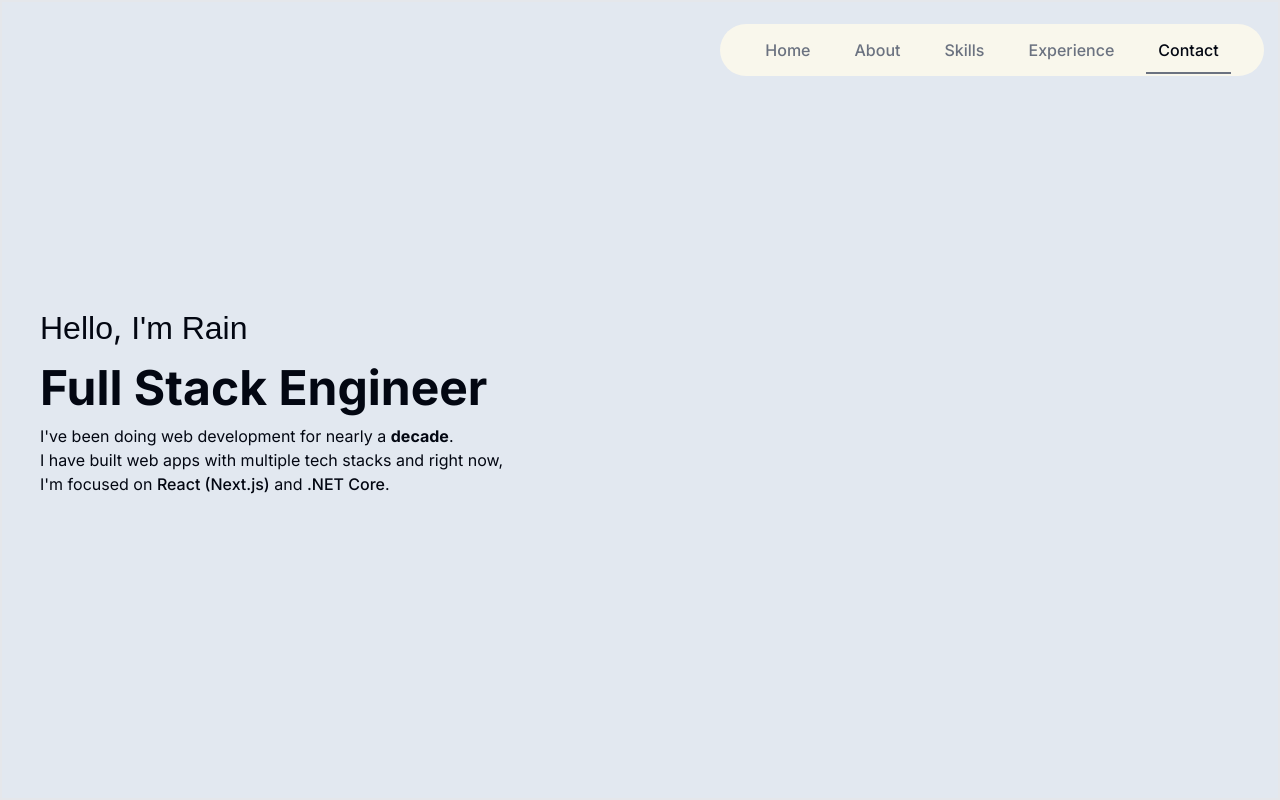
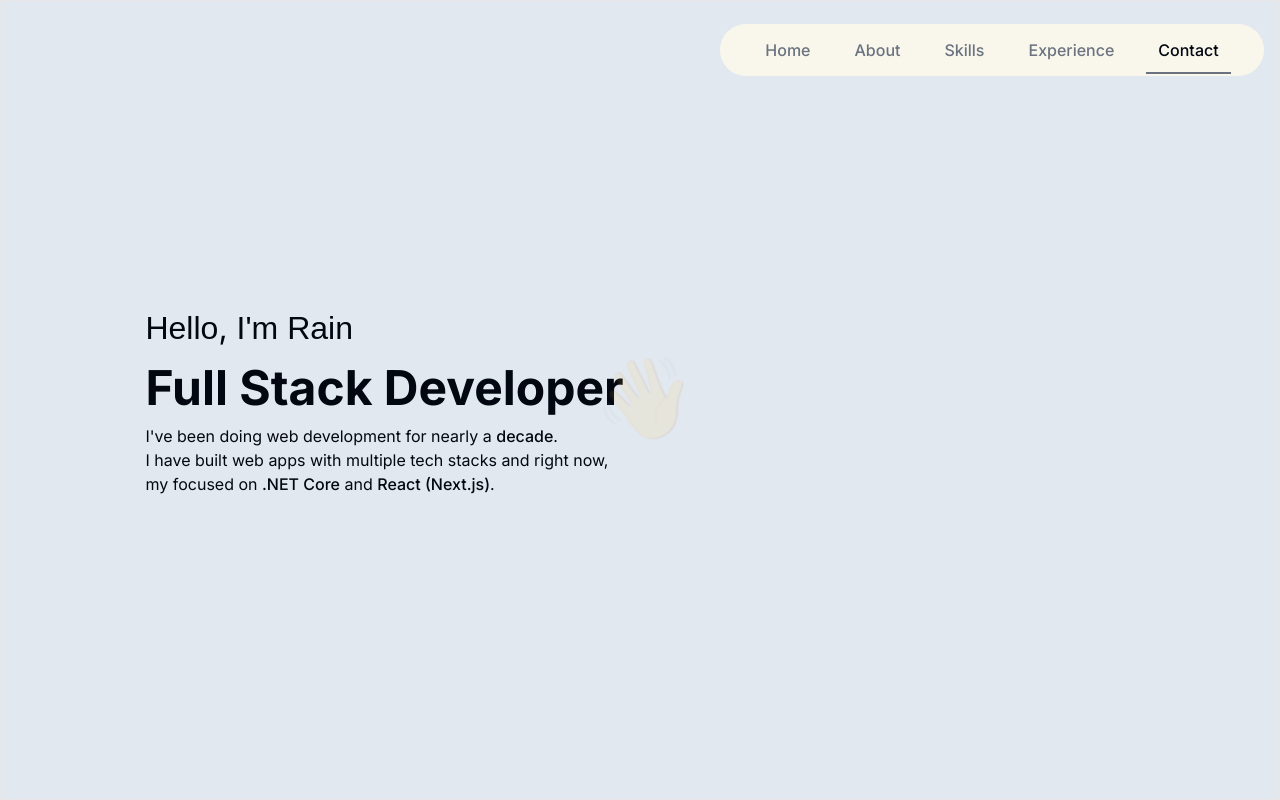
Before and after one commit to rain-over/portfolio, a Next.js app: page / in a window 1280 px wide. Shown: the top 800 px of the page. Built offline with nearby package versions, Linux system fonts and the light colour scheme; no server answers; a web font is replaced by a local one.

Commit message:
intro transitions

```diff
--- a/src/components/intro.tsx
+++ b/src/components/intro.tsx
@@ -24,19 +24,20 @@ import {
 import { FiDownload, FiMail } from 'react-icons/fi';
 
 import { useSectionInView } from '@/../lib/hooks';
-import profile from '@/../public/profile.png';
+import profile from '@/../public/profile_photo.png';
 import Link from 'next/link';
 import { Radley } from 'next/font/google';
 import { useEffect, useState } from 'react';
 import { blob } from 'stream/consumers';
+import { Console } from 'console';
+
+type JustifyContentProperty = 'center' | 'space-around';
 
 const transition: Transition = {
-  type: 'tween',
-  ease: 'easeIn',
-  // duration: 5,
-  // stiffness: 50,
-  // damping: 20,
-  // mass: 0.8,
+  type: 'spring',
+  // stiffness: 500,
+  damping: 30,
+  duration: 3,
 };
 
 const flexDirectionValues: React.CSSProperties['flexDirection'][] = [
@@ -45,6 +46,11 @@ const flexDirectionValues: React.CSSProperties['flexDirection'][] = [
   'row-reverse',
   'column-reverse',
 ];
+
+// const justifyContentValues: JustifyContentProperty = [
+//   'center',
+//   'space-between',
+// ];
 
 const radley = Radley({ subsets: ['latin'], weight: '400' });
 const radley_i = Radley({
@@ -69,14 +75,19 @@ export default function Intro() {
   const [flexDirection, setFlexDirection] = useState<
     React.CSSProperties['flexDirection']
   >(flexDirectionValues[0]);
+  const [justifyContent, setJustifyContent] =
+    useState<JustifyContentProperty>('center');
   const [width, setWidth] = useState('');
 
   const change = () => {
-    setFlexDirection(flexDirectionValues[1]);
-    setWidth('1200px');
+    console.log('change');
+    setJustifyContent('space-around');
+    // setFlexDirection(flexDirectionValues[1]);
+    // setWidth('1200px');
   };
+
   const { ref } = useSectionInView('Home');
-  const name = "I'm Rain";
+  const name: Array<String> = "I'm Rain   ".split('');
 
   const x = useMotionValue(200);
   const y = useMotionValue(200);
@@ -115,18 +126,13 @@ export default function Intro() {
         transition={{ delay: 1.2, duration: 2, ease: 'easeOut' }}
       ></motion.div>
       <motion.div
-        className="items-center flex justify-between"
-        layout
-        transition={transition}
-        style={{ flexDirection, width }}
-      >
-        <motion.div
+        className="absolute"
         animate={{
-            opacity: 0,
-            transitionEnd: { display: 'none' },
+          opacity: 0.1,
+          // transitionEnd: { display: 'none' },
         }}
-          transition={{ delay: 4 }}
-          onAnimationComplete={() => change()}
+        transition={{ delay: 1, duration: 0.8 }}
+        // onAnimationComplete={() => change()}
       >
         <motion.div
           className="text-[5rem] z-[1] origin-bottom-right rotate-[15deg]"
@@ -138,17 +144,22 @@ export default function Intro() {
           <span>👋</span>
         </motion.div>
       </motion.div>
-        <div>
+      <motion.div
+        className="intro-content items-center flex flex-row w-[1200px]"
+        style={{ justifyContent }}
+      >
+        <motion.div layout transition={transition}>
           <motion.div
             // className="text-[5rem]"
             initial={{ fontSize: '5rem' }}
             animate={{ fontSize: '2rem' }}
-            transition={{ delay: 5, duration: 1 }}
+            transition={{ delay: 3.3, duration: 1 }}
+            // onAnimationComplete={() => change()}
           >
             <span className={`${radley_i.className}`}>Hello</span>,{' '}
             <span className="sr-only">I'm Rain</span>
             <span aria-hidden>
-              {name.split('').map((c, i) => (
+              {name.map((c, i) => (
                 <motion.span
                   className={`${radley.className} inline-block whitespace-pre`}
                   key={i}
@@ -164,53 +175,67 @@ export default function Intro() {
                     delay: 2.2 + (i < 3 ? 0 : i) / 10,
                     duration: 0.01,
                   }}
+                  onAnimationComplete={() => i === name.length - 1 && change()}
                 >
                   {c}
                 </motion.span>
               ))}
             </span>
           </motion.div>
+          <motion.div>
+            <p>
+              <motion.span
+                className="inline-block font-bold text-[3rem]"
+                initial={{ opacity: 0, y: 150 }}
+                animate={{ opacity: 1, y: 0 }}
+                transition={{ ...transition, delay: 4 }}
+              >
+                Full Stack Developer
+              </motion.span>{' '}
+              <br />
+              <motion.span
+                className="inline-block"
+                initial={{ opacity: 0, y: 150 }}
+                animate={{ opacity: 1, y: 0 }}
+                transition={{ ...transition, delay: 5 }}
+              >
+                I've been doing web development for nearly a{' '}
+                <span className="font-medium">decade</span>. <br />I have built
+                web apps with multiple tech stacks and right now, <br />
+                my focused on <span className="font-medium ">
+                  .NET Core
+                </span>{' '}
+                and <span className="font-medium ">React (Next.js)</span>.
+              </motion.span>
+            </p>
+          </motion.div>
+        </motion.div>
         <motion.div
+          className="overflow-hidden text-center"
+          initial={{ width: 0 }}
+          animate={{
+            width: '300px',
+          }}
+          transition={{ delay: 3.2 }}
+        >
+          <motion.span
+            className="circle-face"
+            style={{}}
             initial={{ opacity: 0 }}
             animate={{ opacity: 1 }}
-            transition={{ delay: 4.5 }}
+            transition={{ delay: 3.5, duration: 2 }}
           >
-            <p>
-              <span className="font-bold text-[3rem]">Full Stack Engineer</span>{' '}
-              <br />
-              I've been doing web development for nearly a{' '}
-              <span className="font-bold">decade</span>. <br />I have built web
-              apps with multiple tech stacks and right now, <br />
-              I'm focused on{' '}
-              <span className="font-medium ">React (Next.js)</span> and{' '}
-              <span className="font-medium ">.NET Core</span>.
-            </p>
-          </motion.div>
-        </div>
-        <motion.div
-        // style={{
-        //   width: 400,
-        //   height: 400,
-        //   display: 'flex',
-        //   placeItems: 'center',
-        //   placeContent: 'center',
-        //   borderRadius: 30,
-        //   backgroundColor: 'rgba(255, 255, 255, 0.05)',
-        //   perspective: 400,
-        // }}
-        // onMouseOver={handleMouse}
-        >
-          <motion.div
-            initial={{ opacity: 1 }}
-            // style={{
-            //   width: 150,
-            //   height: 150,
-            //   borderRadius: 30,
-            //   backgroundColor: '#fff',
-            //   rotateX,
-            //   rotateY,
-            // }}
-          >
+            <motion.span
+              initial={{ opacity: 0, y: -100 }}
+              style={{
+                backgroundImage: `url('@/../profile_photo.png')`,
+              }}
+              animate={{ opacity: 1, y: 0 }}
+              transition={{ delay: 5, duration: 1 }}
+              // style="background-image:url(https://i.stack.imgur.com/bdZeE.png);"
+            ></motion.span>
+          </motion.span>
+          <motion.div>
             {/* <Image
               alt="profile picture"
               className="border-4 border-black border-opacity-5
```
Lines whose indentation alone changed are shown as unchanged.
